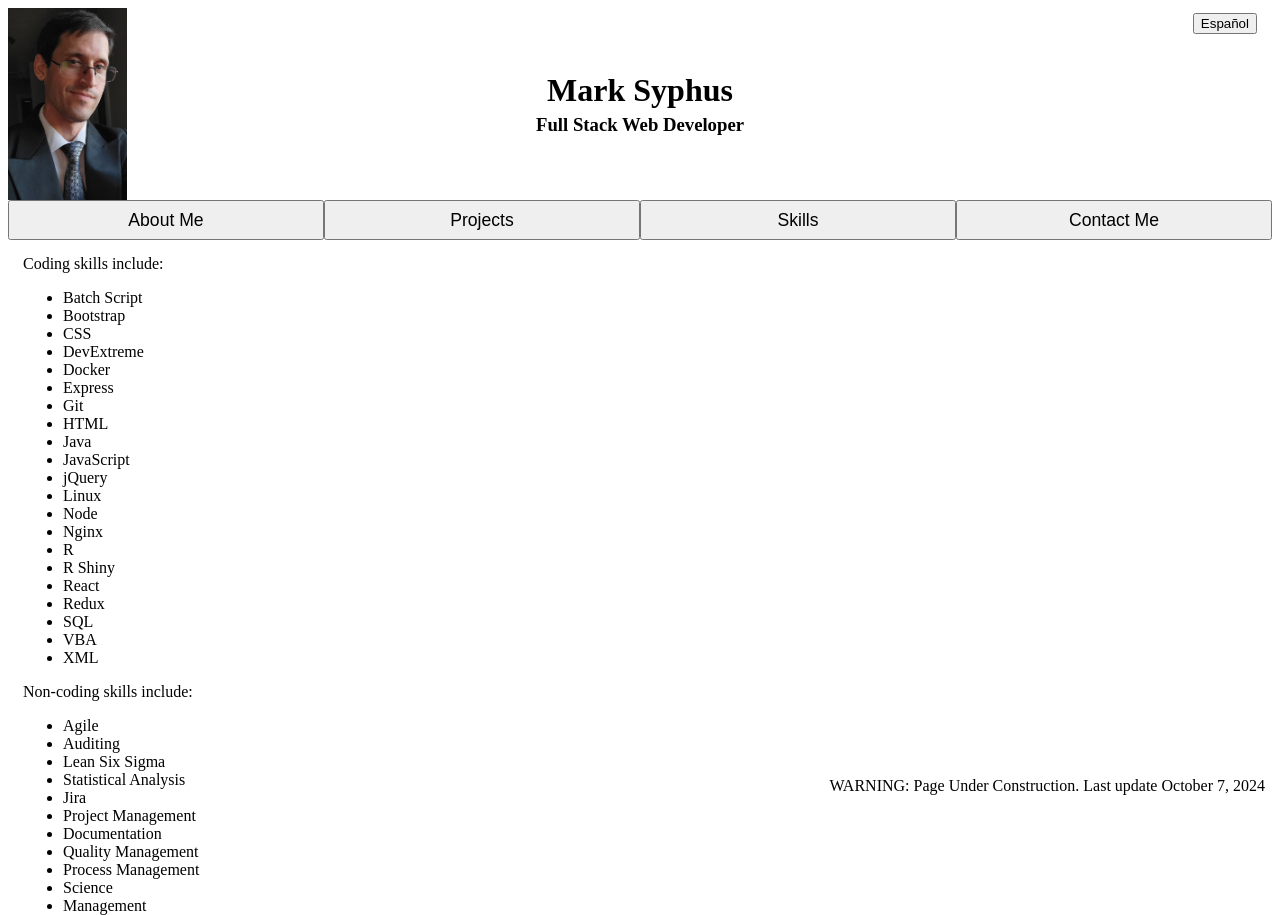
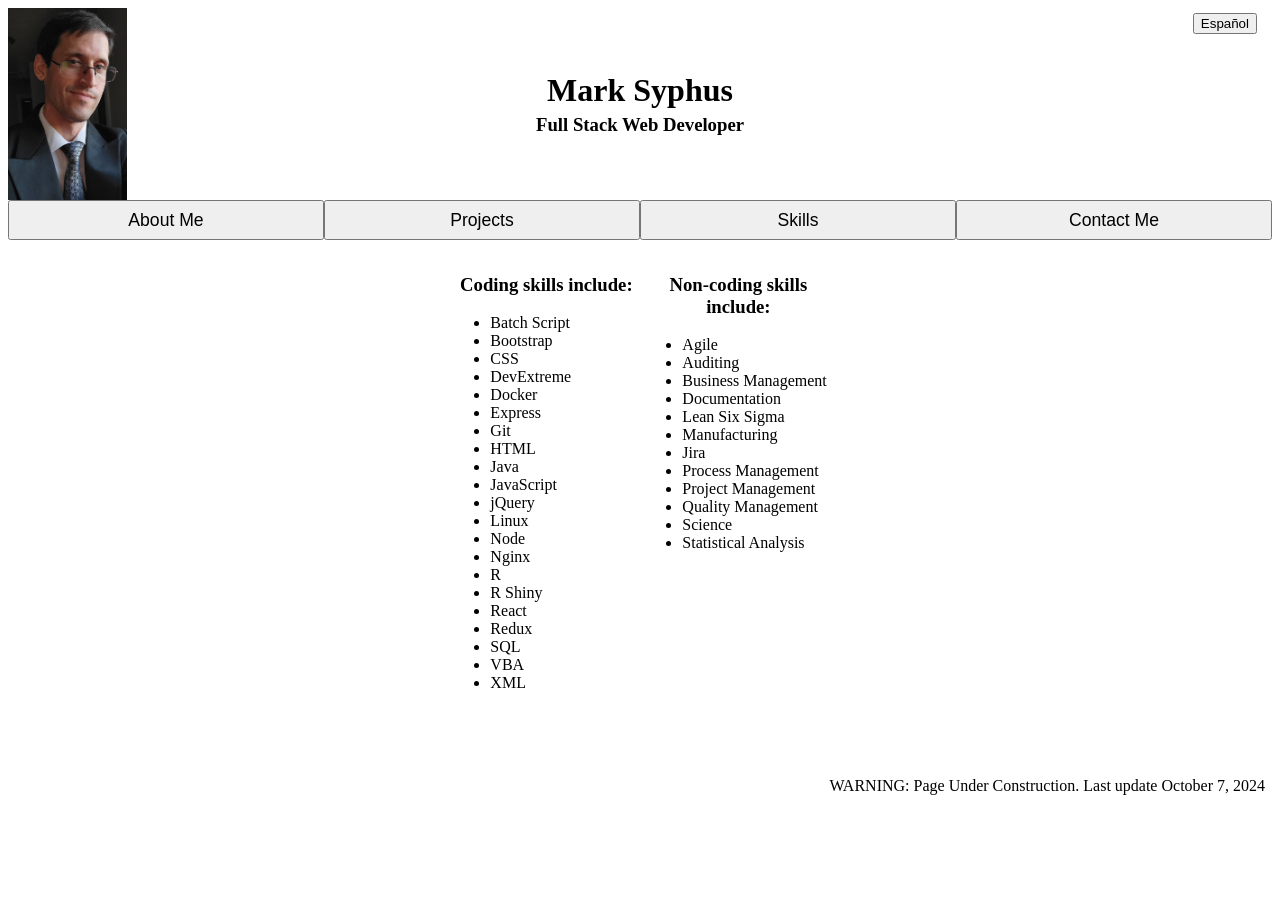
Before and after one commit to msyphus/msyphus.github.io, a React (Vite) app: page / in a window 1280 px wide. Both pictures are taken after a click on the button "Skills". After the commit the page ends 800 px from the top, so only its background shows below. Built offline with nearby package versions, Linux system fonts and the light colour scheme.

Commit message:
formatted lists

```diff
--- a/src/App.css
+++ b/src/App.css
@@ -28,3 +28,17 @@
   width: 98%;
   padding: 15px;
 }
+
+.centered {
+  text-align: center;
+}
+
+.listDiv {
+  display: inline-block;
+  vertical-align: top;
+  width: 15vw;
+}
+
+li {
+  text-align: left;
+}
--- a/src/Skills.jsx
+++ b/src/Skills.jsx
@@ -1,12 +1,12 @@
 function Skills() {
 
     return (
-        <div className='contentContainer'>
-            <div>
-                <div>
+        <div className='contentContainer centered'>
+            <div className='listDiv'>
+                <h3>
                     Coding skills include:
-                </div>
-                <ul>
+                </h3>
+                <ul className='listFormat'>
                     <li>Batch Script</li>
                     <li>Bootstrap</li>
                     <li>CSS</li>
@@ -30,22 +30,23 @@ function Skills() {
                     <li>XML</li>
                 </ul>
             </div>
-            <div>
-                <div>
+            <div className='listDiv'>
+                <h3>
                     Non-coding skills include:
-                </div>
+                </h3>
                 <ul>
                     <li>Agile</li>
                     <li>Auditing</li>
+                    <li>Business Management</li>
+                    <li>Documentation</li>
                     <li>Lean Six Sigma</li>
+                    <li>Manufacturing</li>
+                    <li>Jira</li>
+                    <li>Process Management</li>
+                    <li>Project Management</li>
+                    <li>Quality Management</li>
+                    <li>Science</li>
                     <li>Statistical Analysis</li>
-                    <li>Jira</li>
-                    <li>Project Management</li>
-                    <li>Documentation</li>
-                    <li>Quality Management</li>
-                    <li>Process Management</li>
-                    <li>Science</li>
-                    <li>Management</li>
                 </ul>
             </div>
         </div>
```
